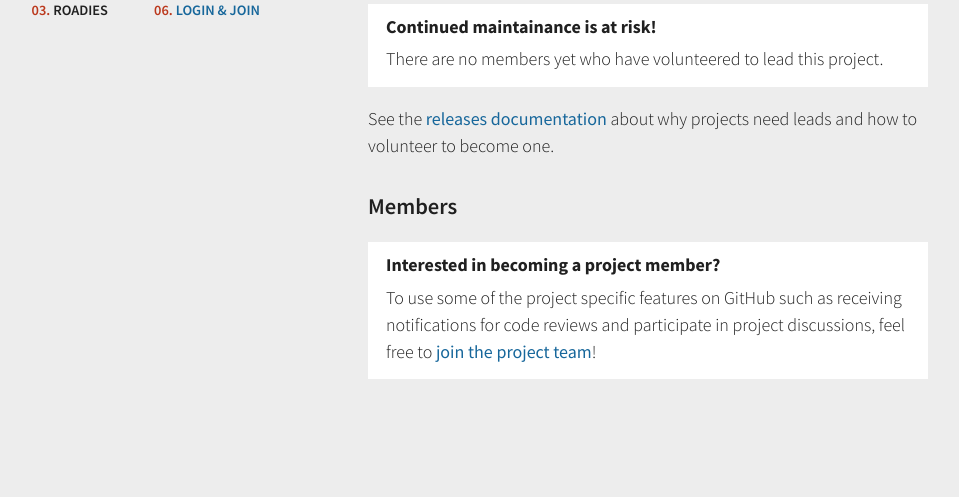
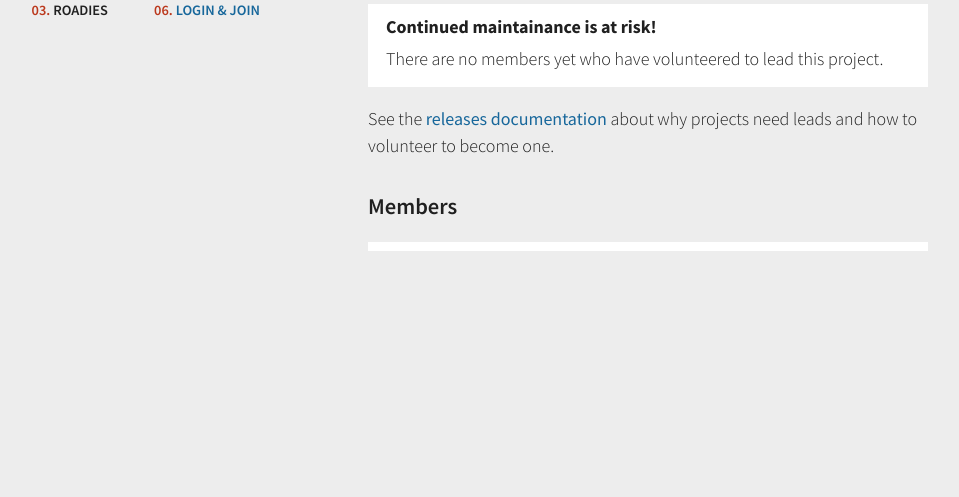
Before and after one commit to mykoladev3/Python-WebSite, a Flask app: template jazzband/templates/projects/detail.html in a window 1280 px wide. Shown: the part 495-992 px from the top of the page, without its empty margins (150-1109 px from the left). After the commit the page ends 746 px from the top, so only its background shows below. Run offline with Flask 2, Linux system fonts and the light colour scheme; the template is opened without the code that fills it, so the values that code supplies are empty; style sheets or scripts are compiled from the project's sources; parts of the project's set-up code (start-up, migrations or seed data) failed here and were passed over; some libraries are stand-ins or nearby versions; some web fonts are replaced.

Commit message:
Only show project join for member.

```diff
--- a/jazzband/projects/views.py
+++ b/jazzband/projects/views.py
@@ -165,7 +165,7 @@ class LeaveView(ProjectMixin, MethodView):
     """
 
     methods = ["GET", "POST"]
-    decorators = [login_required, member_required(), templated()]
+    decorators = [member_required(), login_required, templated()]
 
     def get(self, name):
         if not self.project.user_is_member(current_user):
--- a/jazzband/templates/projects/detail.html
+++ b/jazzband/templates/projects/detail.html
@@ -92,6 +92,7 @@
 
   <h3>Members</h3>
   <div class="admonition">
+    {% if current_user.is_authenticated %}
       {% if project.current_user_is_member %}
       <p class="admonition-title">Thank you for being a project member!</p>
       <p>
@@ -104,6 +105,7 @@
         notifications for code reviews and participate in project discussions, feel free
         to <a href="{{ url_for('projects.join', name=project.name) }}">join the project team</a>!
       </p>
+      {% endif %}
     {% endif %}
   </div>
   {% with members = project.nonlead_members.all() %}
```
Lines whose indentation alone changed are shown as unchanged.
